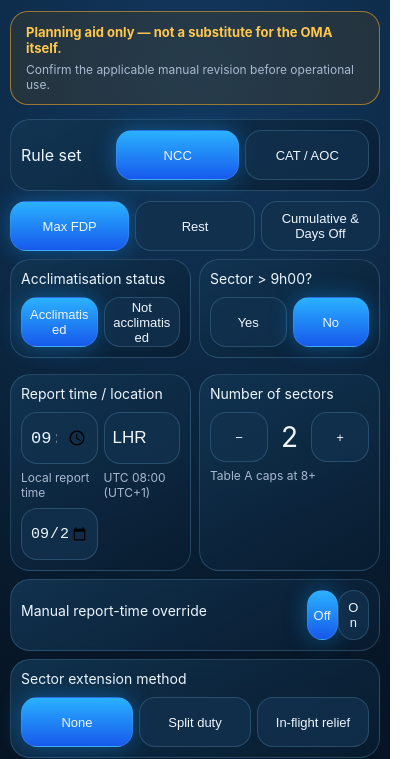
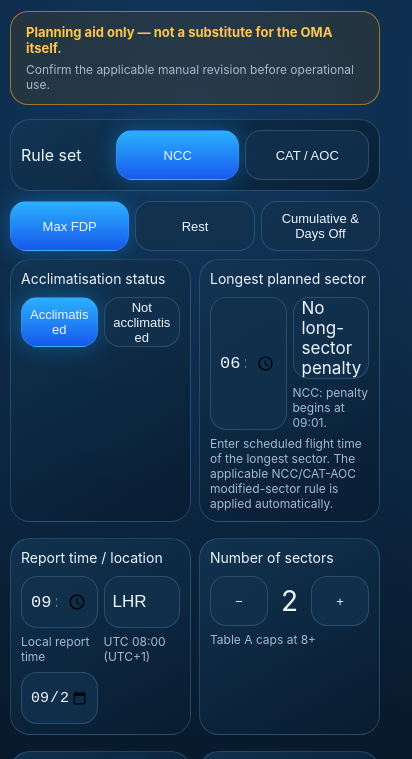
Before and after one commit to pbucek-hub/JCC-NCC-FTL, a website: page JCC_FTL_Calculator_v4.html in a window 390 px wide. Shown: the part 59-818 px from the top of the page, 412 px wide, since content can reach past the window. Drawn offline with Linux system fonts and the light colour scheme.

Commit message:
Replace binary long-sector question with duration-driven Chapter 7 logic

```diff
--- a/JCC_FTL_Calculator_v4.html
+++ b/JCC_FTL_Calculator_v4.html
@@ -12,10 +12,12 @@
 <section id="max">
 <div class="grid">
 <div class="card"><div class="title">Acclimatisation status</div><div class="two"><button class="seg on" data-acc="1">Acclimatised</button><button class="seg" data-acc="0">Not acclimatised</button></div></div>
-<div class="card"><div class="title" id="longQ">Sector &gt; 9h01?</div><div class="two"><button class="seg" data-long="1">Yes</button><button class="seg on" data-long="0">No</button></div></div>
+<div class="card"><div class="title">Longest planned sector</div>
+<div class="two"><input class="input" id="longestSectorTime" type="time" value="06:00" step="60"><div><div class="input" id="sectorBand" style="display:flex;align-items:center">No long-sector penalty</div><div class="small" id="sectorRuleHint"></div></div></div>
+<div class="small">Enter scheduled flight time of the longest sector. The applicable NCC/CAT-AOC modified-sector rule is applied automatically.</div></div>
 <div class="card"><div class="title">Report time / location</div><div class="two"><div><input class="input" id="report" type="time" value="09:00"><div class="small">Local report time</div><input class="input" id="reportDate" type="date" style="margin-top:8px;font-size:15px"></div><div><input class="input" id="apt" value="LHR" placeholder="ICAO/IATA/city"><div class="small" id="utc">UTC —</div></div></div></div>
 <div class="card"><div class="title">Number of sectors</div><div class="step"><button class="btn" id="minus">−</button><div class="n" id="sn">2</div><button class="btn" id="plus">+</button></div><div class="small" id="cap">Table A caps at 8+</div></div>
-<div class="card hidden" id="prCard"><div class="title">Preceding rest</div><input class="input" id="precedingRest" type="number" step="0.25" value="12"><div class="small">Required for Table B when not acclimatised.</div></div><div class="card hidden" id="longDetailCard"><div class="title">Long-sector details</div><div class="two"><input class="input" id="longestSector" type="number" step="0.0166667" value="10" placeholder="Longest sector h"><input class="input" id="longSectorCount" type="number" min="1" step="1" value="1" placeholder="No. long sectors"></div></div></div>
+<div class="card hidden" id="prCard"><div class="title">Preceding rest</div><input class="input" id="precedingRest" type="number" step="0.25" value="12"><div class="small">Required for Table B when not acclimatised.</div></div>
 
 <div class="card"><div class="row"><div class="grow title">Manual report-time override</div><div class="switch"><button class="seg on" data-ov="0">Off</button><button class="seg" data-ov="1">On</button></div></div><div id="ovfields" class="two hidden"><input class="input" id="orig" type="time" value="09:00"><input class="input" id="actual" type="time" value="09:00"></div></div>
 
@@ -49,7 +51,7 @@
 <script>
 (function(){
 const E=window.JCCFTLEngine,$=s=>document.querySelector(s),$$=s=>document.querySelectorAll(s);
-const state={rule:'NCC',acc:true,sectors:2,long:false,ext:'none',away:false,override:false};
+const state={rule:'NCC',acc:true,sectors:2,ext:'none',away:false,override:false};
 const airports={
  LHR:['Europe/London','London Heathrow'],EGLL:['Europe/London','London Heathrow'],LTN:['Europe/London','London Luton'],EGGW:['Europe/London','London Luton'],STN:['Europe/London','London Stansted'],EGSS:['Europe/London','London Stansted'],
  TEB:['America/New_York','Teterboro'],KTEB:['America/New_York','Teterboro'],JFK:['America/New_York','New York JFK'],KJFK:['America/New_York','New York JFK'],EWR:['America/New_York','Newark'],KEWR:['America/New_York','Newark'],
@@ -83,13 +85,30 @@ function updateUTC(){
  $('#utc').textContent='UTC '+z+' (UTC'+(off>=0?'+':'')+(off/60)+')';return u;
 }
 function renderRuleUI(){
- $('#longQ').textContent='Sector > '+(state.rule==='CAT'?'7h00?':'9h00?');
  $('#pvh').textContent=state.rule==='NCC'?'NCC: up to 1h may be OCC-planned with crew approval; larger approved variations require the case process.':'CAT/AOC: planned variation section in supplied Section 7 is Reserved.';
  $('#cap').textContent=state.acc?'Table A caps at 8+':'Table B caps at 7+';
 }
 function renderConditions(){
  $('#prCard').classList.toggle('hidden',state.acc);
- $('#longDetailCard').classList.toggle('hidden',!state.long);
+ updateSectorBand();
+}
+function longestSectorHours(){
+ const v=$('#longestSectorTime').value||'00:00',a=v.split(':').map(Number);
+ return a[0]+a[1]/60;
+}
+function updateSectorBand(){
+ const h=longestSectorHours(); let label='',hint='';
+ if(state.rule==='NCC'){
+   if(h<=9){label='No long-sector penalty';hint='NCC: penalty begins at 09:01.'}
+   else if(h<=11){label='09:01–11:00';hint=state.acc?'Modified as 1 sector':'Modified as 2 sectors'}
+   else {label='>11:00';hint=state.acc?'Modified as 2 sectors':'Modified as 3 sectors'}
+ } else {
+   if(h<=7){label='No long-sector penalty';hint='CAT/AOC: penalty begins above 07:00.'}
+   else if(h<=9){label='>07:00–09:00';hint=state.acc?'Modified as 2 sectors':'Modified as 4 sectors'}
+   else if(h<=11){label='>09:00–11:00';hint=state.acc?'Modified as 3 sectors':'Modified as 4 sectors'}
+   else {label='>11:00';hint=state.acc?'Modified as 4 sectors':'Not applicable for two-pilot non-acclimatised crew'}
+ }
+ $('#sectorBand').textContent=label; $('#sectorRuleHint').textContent=hint;
 }
 function renderExt(){
  const e=$('#extfields');
@@ -108,7 +127,7 @@ function collect(){
  return {
   rule:state.rule,acc:state.acc,reportMin:hm(state.override?$('#actual').value:$('#report').value),sectors:state.sectors,
   precedingRestHours:+$('#precedingRest').value||0,
-  longestSectorHours:state.long?(+$('#longestSector').value||0):0,longSectorCount:state.long?(+$('#longSectorCount').value||1):0,
+  longestSectorHours:longestSectorHours(),longSectorCount:(longestSectorHours()>E.longThreshold(state.rule)?1:0),
   additionalCurrentTypeRatedPilot:$('#addCurrentPilot').checked||(state.ext==='relief'&&!!$('#additionalCurrent')?.checked),
   extension:ext,
   delayed:{enabled:$('#dr').checked,originalMin:hm($('#dro').value),actualMin:hm($('#dra').value),undisturbed:$('#drUndisturbed').checked},
@@ -148,7 +167,6 @@ function setRule(rule){
 }
 $$('[data-rule]').forEach(b=>b.onclick=()=>setRule(b.dataset.rule));
 $$('[data-acc]').forEach(b=>b.onclick=()=>{state.acc=b.dataset.acc==='1';$$('[data-acc]').forEach(x=>x.classList.toggle('on',x===b));renderRuleUI();renderConditions();calc()});
-$$('[data-long]').forEach(b=>b.onclick=()=>{state.long=b.dataset.long==='1';$$('[data-long]').forEach(x=>x.classList.toggle('on',x===b));renderConditions();calc()});
 $('#minus').onclick=()=>{state.sectors=Math.max(1,state.sectors-1);$('#sn').textContent=state.sectors;calc()};
 $('#plus').onclick=()=>{state.sectors=Math.min(12,state.sectors+1);$('#sn').textContent=state.sectors;calc()};
 $$('[data-ov]').forEach(b=>b.onclick=()=>{state.override=b.dataset.ov==='1';$$('[data-ov]').forEach(x=>x.classList.toggle('on',x===b));$('#ovfields').classList.toggle('hidden',!state.override);if(state.override&&$('#actual').value==='09:00'){$('#orig').value=$('#report').value;$('#actual').value=$('#report').value}calc()});
@@ -156,12 +174,12 @@ $$('[data-ext]').forEach(b=>b.onclick=()=>{state.ext=b.dataset.ext;$$('[data-ext
 $$('[data-away]').forEach(b=>b.onclick=()=>{state.away=b.dataset.away==='1';$$('[data-away]').forEach(x=>x.classList.toggle('on',x===b));rest()});
 $$('.tab').forEach(b=>b.onclick=()=>{const t=b.dataset.tab;$$('.tab').forEach(x=>x.classList.toggle('on',x===b));['max','rest','cum'].forEach(id=>$('#'+id).classList.toggle('hidden',id!==t));if(t==='rest')rest();if(t==='cum')cum()});
 $('#adv').onclick=()=>$('#am').classList.add('open');$('#ac').onclick=()=>$('#am').classList.remove('open');$('#aa').onclick=()=>{$('#am').classList.remove('open');calc();cum()};
-$('#calc').onclick=calc;['report','reportDate','apt','orig','actual','precedingRest','longestSector','longSectorCount'].forEach(id=>$('#'+id)?.addEventListener('input',calc));
+$('#calc').onclick=calc;['report','reportDate','apt','orig','actual','precedingRest','longestSectorTime'].forEach(id=>$('#'+id)?.addEventListener('input',calc));
 ['pd','dutyPos','travelEach','suitableAccommodation'].forEach(id=>$('#'+id)?.addEventListener('input',rest));
 ['d7','d14','d28','d12','f28','f12','consec','off28','off84','offYear','pairOK'].forEach(id=>$('#'+id)?.addEventListener('input',cum));
 $('#oma').onclick=$('#refnav').onclick=()=>{$('#refs').innerHTML='<h3>NCC</h3><p>2026 JCC Part-NCC OMA I2R19, Section 7.5. Tables A/B; 7.5.9 long-range; 7.5.10 relief; 7.5.11 split duty; 7.5.12 rest; planned variations; PIC discretion; 7.5.17–19 days off/flying/cumulative limits.</p><h3>CAT/AOC</h3><p>JCC OMA Section 7, embedded revision 20201201_JCC_OMA_I1R8. Tables A/B; long-range; delayed reporting; standby; interrupted rest; relief; split duty; rest; PIC discretion; days off; cumulative limits. Planned variation section is Reserved.</p>';$('#rm').classList.add('open')};$('#rc').onclick=()=>$('#rm').classList.remove('open');
 $('#save').onclick=()=>{localStorage.setItem('jcc-ftl-last',JSON.stringify({input:collect(),result:calc(),date:$('#reportDate').value,location:$('#apt').value,savedAt:new Date().toISOString()}));$('#save').textContent='Saved ✓';setTimeout(()=>$('#save').textContent='Save',1000)};
 $('#share').onclick=async()=>{const r=calc(),txt='JCC FTL Calculation\nRuleset: '+state.rule+'\nMaximum FDP: '+fmt(r.maxFDPHours)+'\nDuty end: '+$('#de').textContent+'\nResult: '+$('#st').textContent;try{if(navigator.share)await navigator.share({title:'JCC FTL Calculation',text:txt});else{await navigator.clipboard.writeText(txt);alert('Calculation copied')}}catch(e){}};
-renderExt();renderRuleUI();renderConditions();setRule('NCC');
+renderExt();renderRuleUI();renderConditions();$('#longestSectorTime').addEventListener('input',()=>{updateSectorBand();calc()});setRule('NCC');
 })();
 </script></body></html>
```
